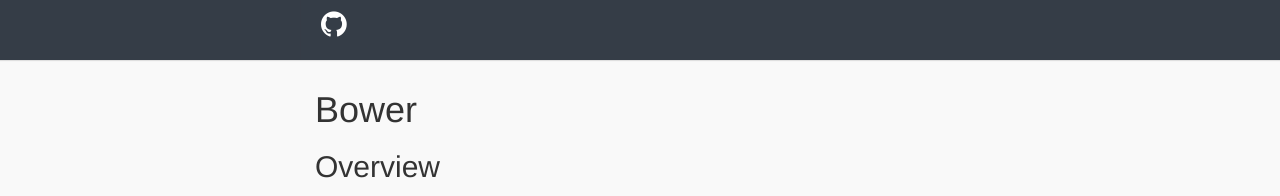
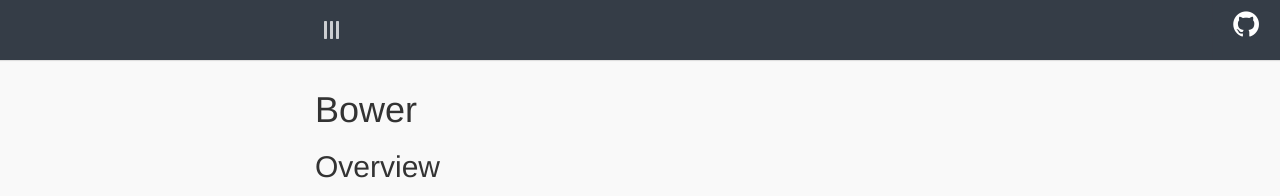
Before and after one commit to mikevoxcap/mikevoxcap.github.io, a Jekyll site: the page built from pages/bower/bower.md, in a window 1280 px wide. Shown: the top 196 px of the page. Built offline with Jekyll 4.4.1, drawn with Linux system fonts in a browser that asks for light colours; comment, search, counter and statistics services are not loaded.

Commit message:
Updating header

```diff
--- a/_layouts/default.html
+++ b/_layouts/default.html
@@ -59,6 +59,16 @@
         <nav class="navbar navbar-inverse navbar-fixed-top navbar-top">
             <div class="container-fluid">
                 <div class="navbar-header">
+                    <button type="button" class="navbar-expand-toggle{% if page.home != true %} fa-rotate-90{% endif %}">
+                        <i class="fa fa-bars icon"></i>
+                    </button>
+                    <ol class="breadcrumb navbar-breadcrumb">
+                        <li class="active"></li>
+                    </ol>
+                    <button type="button" class="navbar-right-expand-toggle pull-right visible-xs">
+                        <i class="fa fa-th icon"></i>
+                    </button>
+                </div>
                 <ul class="nav navbar-nav navbar-right">
                     <button type="button" class="navbar-right-expand-toggle pull-right visible-xs light">
                         <i class="fa fa-times icon"></i>
@@ -68,7 +78,6 @@
                            target="_blank" role="button"><i class="fa fa-github fa-2x"></i></a>
                     </li>
                 </ul>
-                </div>
             </div>
         </nav>
 
```
Lines whose indentation alone changed are shown as unchanged.
